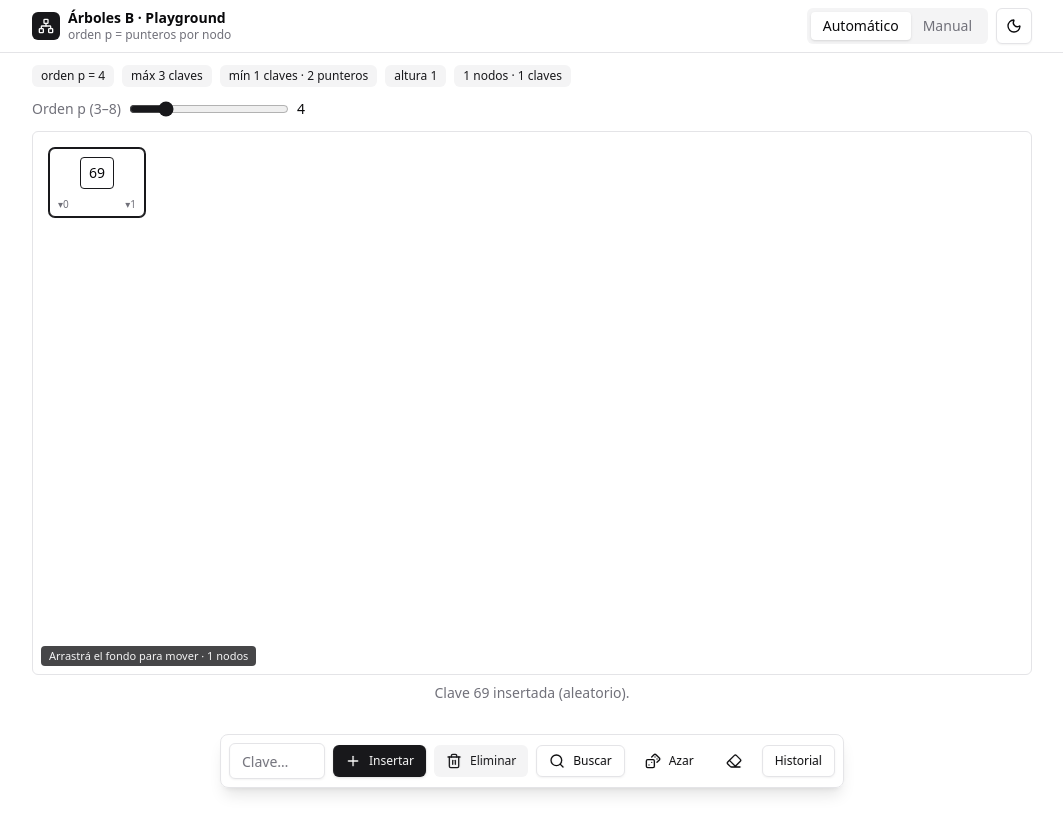
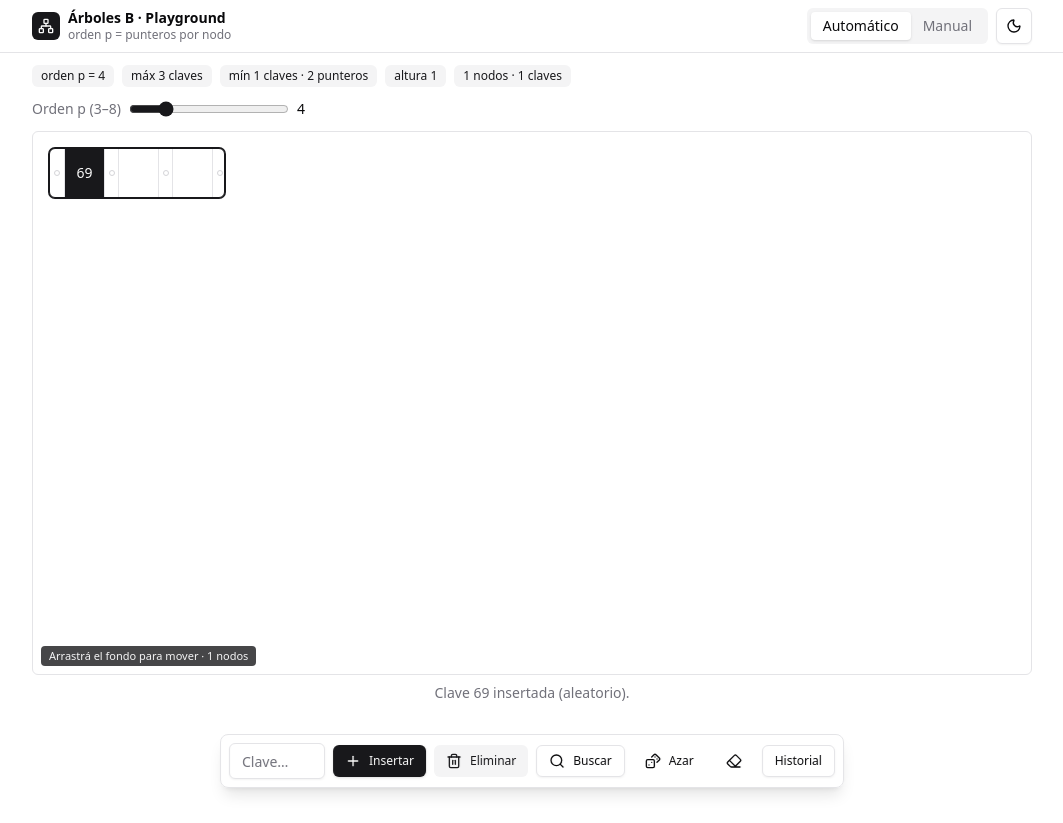
Before and after one commit to EmaSchiavoni/arboles-b, a React (Vite) app: page / in a window 1280 px wide. Both pictures are taken after a click on the button "Azar". Shown: the whole page, without its empty margins (108-1171 px from the left). Built offline with nearby package versions, Linux system fonts and the light colour scheme.

Commit message:
feat: mostrar siempre la tabla completa de claves y punteros

```diff
--- a/src/lib/layout.ts
+++ b/src/lib/layout.ts
@@ -15,7 +15,7 @@ export const NODE_H = 64;
 export const LEVEL_GAP = 90;
 export const SIBLING_GAP = 24;
 
-export function layoutTree(root: BNode | null): { nodes: PlacedNode[]; edges: { from: string; to: string; slot: number }[] } {
+export function layoutTree(root: BNode | null, nodeW: number = NODE_W): { nodes: PlacedNode[]; edges: { from: string; to: string; slot: number }[] } {
   if (!root) return { nodes: [], edges: [] };
   const nodes: PlacedNode[] = [];
   const edges: { from: string; to: string; slot: number }[] = [];
@@ -40,7 +40,7 @@ export function layoutTree(root: BNode | null): { nodes: PlacedNode[]; edges: {
     nodes.push({
       id: n.id,
       keys: [...n.keys],
-      x: ux * (NODE_W + SIBLING_GAP),
+      x: ux * (nodeW + SIBLING_GAP),
       y: depth * (NODE_H + LEVEL_GAP),
       depth,
     });
--- a/src/routes/PlayAuto.tsx
+++ b/src/routes/PlayAuto.tsx
@@ -5,7 +5,7 @@ import { Input } from '../components/ui/input';
 import { Badge } from '../components/ui/badge';
 import { Card, CardContent } from '../components/ui/card';
 import { BottomToolbar } from '../components/BottomToolbar';
-import { TreeCanvas, nodeWidth, NODE_HEIGHT } from '../components/TreeCanvas';
+import { TreeCanvas } from '../components/TreeCanvas';
 import { contains, countKeys, countNodes, createTree, deleteKey, height, insertKey, searchPath, type BTree } from '../lib/btree';
 import { layoutTree } from '../lib/layout';
 import { KEYS, load, save } from '../lib/storage';
@@ -18,6 +18,20 @@ interface HistItem {
 
 const MIN_P = 3;
 const MAX_P = 8;
+
+// Tabla completa siempre visible: p columnas de puntero (delgadas) + p-1
+// celdas de clave. Las celdas vacías se muestran como cajas vacías.
+const AUTO_PTR_W = 14;
+const AUTO_KEY_W = 40;
+const AUTO_H = 48;
+
+function autoTableWidth(p: number): number {
+  return p * AUTO_PTR_W + (p - 1) * AUTO_KEY_W;
+}
+
+function autoSlotX(x: number, slot: number): number {
+  return x + slot * (AUTO_PTR_W + AUTO_KEY_W) + AUTO_PTR_W / 2;
+}
 
 export function PlayAuto() {
   const [p, setP] = React.useState<number>(() => load<number>(KEYS.autoP, 4));
@@ -138,7 +152,8 @@ export function PlayAuto() {
     pushHistory(`orden p=${clamped} → reconstruido con ${keys.length} claves`);
   }
 
-  const layout = React.useMemo(() => layoutTree(tree.root), [tree.root]);
+  const layout = React.useMemo(() => layoutTree(tree.root, autoTableWidth(p)), [tree.root, p]);
+  const connected = React.useMemo(() => new Set(layout.edges.map((e) => `${e.from}:${e.slot}`)), [layout]);
   const stats = { h: height(tree.root), n: countNodes(tree.root), k: countKeys(tree.root) };
 
   return (
@@ -176,36 +191,52 @@ export function PlayAuto() {
           nodes={layout.nodes}
           edges={layout.edges}
           highlightIds={highlight}
-          renderNode={(n) => (
+          getNodeWidth={() => autoTableWidth(p)}
+          getSlotX={(n, slot) => autoSlotX(n.x, slot)}
+          nodeHeight={AUTO_H}
+          renderNode={(n) => {
+            const hot = highlight.has(n.id);
+            const cols: string[] = [];
+            for (let s = 0; s < p; s += 1) {
+              cols.push(`${AUTO_PTR_W}px`);
+              if (s < p - 1) cols.push(`${AUTO_KEY_W}px`);
+            }
+            return (
               <div
                 data-node
                 className={cn(
                   'rounded-md border bg-card shadow-sm',
-                highlight.has(n.id) ? 'border-zinc-900 ring-1 ring-zinc-900 dark:border-zinc-100 dark:ring-zinc-100' : 'border-border',
+                  hot ? 'border-zinc-900 ring-1 ring-zinc-900 dark:border-zinc-100 dark:ring-zinc-100' : 'border-border',
                 )}
-              style={{ minHeight: NODE_HEIGHT }}
               >
-              <div className="flex items-stretch justify-center gap-1 p-2">
-                {n.keys.map((k) => (
+                <div className="grid h-12 w-full" style={{ gridTemplateColumns: cols.join(' ') }}>
+                  {Array.from({ length: p }, (_, s) => (
+                    <span key={s} className="contents">
+                      <span className={cn('flex items-center justify-center', s > 0 && 'border-l border-border')}>
                         <span
-                    key={k}
+                          title={connected.has(`${n.id}:${s}`) ? `Puntero ${s} conectado` : `Puntero ${s} nulo`}
                           className={cn(
-                      'flex h-8 min-w-8 items-center justify-center rounded border px-2 text-sm font-medium',
-                      highlight.has(n.id) ? 'border-zinc-900 dark:border-zinc-100' : 'border-input',
+                            'size-1.5 rounded-full',
+                            connected.has(`${n.id}:${s}`) ? 'bg-zinc-700 dark:bg-zinc-300' : 'border border-zinc-300 dark:border-zinc-700',
                           )}
-                    style={{ minWidth: 32 }}
+                        />
+                      </span>
+                      {s < p - 1 && (
+                        <span
+                          className={cn(
+                            'flex items-center justify-center border-l border-border text-sm font-medium',
+                            hot && n.keys[s] !== undefined && 'bg-zinc-900 text-zinc-50 dark:bg-zinc-100 dark:text-zinc-900',
+                          )}
                         >
-                    {k}
+                          {n.keys[s] ?? ''}
+                        </span>
+                      )}
                     </span>
                   ))}
                 </div>
-              <div className="flex justify-between px-2 pb-1 text-[10px] text-muted-foreground">
-                {Array.from({ length: n.keys.length + 1 }).map((_, i) => (
-                  <span key={i}>▾{i}</span>
-                ))}
               </div>
-            </div>
-          )}
+            );
+          }}
         />
       )}
 
@@ -249,7 +280,6 @@ export function PlayAuto() {
       </BottomToolbar>
       {/* spacer para que la toolbar flotante no tape el canvas en mobile */}
       <div className="h-2" />
-      <span className="hidden">{nodeWidth(0)}</span>
     </div>
   );
 }
--- a/src/routes/PlayManual.tsx
+++ b/src/routes/PlayManual.tsx
@@ -13,23 +13,22 @@ import { cn } from '../lib/utils';
 const MIN_P = 3;
 const MAX_P = 8;
 
-// Tabla de una sola fila: columnas alternadas puntero (delgada) / clave.
-// Con k claves hay 2k+1 columnas (nodo lleno: 2p-1). La columna de puntero
-// solo aloja el inicio de la flecha; las claves van una al lado de otra.
+// Tabla completa siempre visible: p columnas de puntero (delgadas) + p-1
+// celdas de clave, una al lado de otra (nodo lleno: 2p-1 columnas). La columna
+// de puntero solo aloja el inicio de la flecha. Las celdas de clave vacías se
+// editan directo; solo los primeros |claves|+1 slots aceptan punteros.
 const SLOT_COL_W = 30;
 const KEY_COL_W = 64;
 
-function manualNodeWidth(keysCount: number): number {
-  return Math.max(150, (keysCount + 1) * SLOT_COL_W + keysCount * KEY_COL_W);
+function manualNodeWidth(p: number): number {
+  return Math.max(150, p * SLOT_COL_W + (p - 1) * KEY_COL_W);
 }
 
 // Coordenada x absoluta del centro de la columna del slot (para la flecha).
-function manualSlotX(n: ManualNode, slot: number): number {
-  const k = n.keys.length;
-  const w = manualNodeWidth(k);
-  if (k === 0) return n.x + w / 2;
-  const keyW = (w - (k + 1) * SLOT_COL_W) / k;
-  return n.x + slot * (SLOT_COL_W + keyW) + SLOT_COL_W / 2;
+function manualSlotX(x: number, p: number, slot: number): number {
+  const w = manualNodeWidth(p);
+  const keyW = (w - p * SLOT_COL_W) / (p - 1);
+  return x + slot * (SLOT_COL_W + keyW) + SLOT_COL_W / 2;
 }
 
 function uid(): string {
@@ -65,7 +64,6 @@ export function PlayManual() {
   });
   const [linking, setLinking] = React.useState<{ nodeId: string; slot: number } | null>(null);
   const [result, setResult] = React.useState<ValidationResult | null>(null);
-  const [newKey, setNewKey] = React.useState<Record<string, string>>({});
   const dragRef = React.useRef<{ id: string; dx: number; dy: number } | null>(null);
 
   const { nodes, rootId, p } = draft;
@@ -123,18 +121,24 @@ export function PlayManual() {
     update((d) => ({ ...d, rootId: id }));
   }
 
-  function addKey(id: string) {
-    const raw = (newKey[id] ?? '').trim();
-    const v = Number(raw);
-    if (raw === '' || !Number.isInteger(v)) return;
+  function addKey(id: string, raw: string) {
+    const v = Number(raw.trim());
+    if (raw.trim() === '' || !Number.isInteger(v)) return;
+    const n = nodes.find((x) => x.id === id);
+    if (!n || n.keys.includes(v) || n.keys.length >= p - 1) return;
     update((d) => {
-      const n = d.nodes.find((x) => x.id === id);
-      if (!n || n.keys.includes(v)) return d;
-      n.keys = [...n.keys, v];
-      n.slots = fixSlots(n.keys, n.slots);
+      const t = d.nodes.find((x) => x.id === id);
+      if (!t || t.keys.includes(v) || t.keys.length >= d.p - 1) return d;
+      t.keys = [...t.keys, v];
+      t.slots = fixSlots(t.keys, t.slots);
       return d;
     });
-    setNewKey((s) => ({ ...s, [id]: '' }));
+  }
+
+  // Lleva el foco a la primera celda de clave vacía del nodo.
+  function focusEmptyKey(id: string) {
+    const el = document.querySelector<HTMLInputElement>(`input[data-empty-cell="${id}"]`);
+    el?.focus();
   }
 
   function removeKey(id: string, index: number) {
@@ -255,16 +259,17 @@ export function PlayManual() {
           linking={!!linking}
           errorIds={errorIds}
           onBackgroundClick={() => setLinking(null)}
-          getNodeWidth={manualNodeWidth}
-          getSlotX={manualSlotX}
+          getNodeWidth={() => manualNodeWidth(p)}
+          getSlotX={(node, slot) => manualSlotX(node.x, p, slot)}
           renderNode={(n) => {
             const isRoot = n.id === rootId;
             const isTarget = !!linking && linking.nodeId !== n.id;
             const bad = errorIds.has(n.id);
+            const full = n.keys.length >= p - 1;
             const cols: string[] = [];
-            for (let s = 0; s <= n.keys.length; s += 1) {
+            for (let s = 0; s < p; s += 1) {
               cols.push(`${SLOT_COL_W}px`);
-              if (s < n.keys.length) cols.push('minmax(0,1fr)');
+              if (s < p - 1) cols.push('minmax(0,1fr)');
             }
             return (
               <div
@@ -285,23 +290,11 @@ export function PlayManual() {
                   onPointerUp={onNodePointerUp}
                 >
                   <GripVertical className="size-3.5 shrink-0" />
-                  {n.keys.length < p - 1 ? (
-                    <span className="flex min-w-0 flex-1 items-center gap-0.5">
-                      <Input
-                        value={newKey[n.id] ?? ''}
-                        onChange={(e) => setNewKey((s) => ({ ...s, [n.id]: e.target.value }))}
-                        onKeyDown={(e) => { if (e.key === 'Enter') addKey(n.id); }}
-                        inputMode="numeric"
-                        placeholder="+ clave"
-                        aria-label="Nueva clave"
-                        className="h-5 min-w-0 flex-1 px-1 text-center text-[11px]"
-                      />
-                      <button type="button" title="Agregar clave" onClick={() => addKey(n.id)} className="shrink-0 rounded p-0.5 hover:bg-zinc-100 dark:hover:bg-zinc-800">
+                  <span className="min-w-0 flex-1 truncate text-center text-[10px]">{isRoot ? 'raíz' : 'nodo'}</span>
+                  {!full && (
+                    <button type="button" title="Ir a la primera celda vacía" onClick={() => focusEmptyKey(n.id)} className="shrink-0 rounded p-0.5 hover:bg-zinc-100 dark:hover:bg-zinc-800">
                       <Plus className="size-3" />
                     </button>
-                    </span>
-                  ) : (
-                    <span className="min-w-0 flex-1 truncate text-center text-[10px]">{isRoot ? 'raíz' : `lleno (${p - 1})`}</span>
                   )}
                   {!isRoot && (
                     <button type="button" title="Marcar como raíz" onClick={() => setRoot(n.id)} className="shrink-0 rounded p-0.5 hover:bg-zinc-100 dark:hover:bg-zinc-800">
@@ -314,10 +307,15 @@ export function PlayManual() {
                 </div>
 
                 <div className="grid h-10 w-full" style={{ gridTemplateColumns: cols.join(' ') }}>
-                  {n.slots.map((s, slot) => (
+                  {Array.from({ length: p }, (_, slot) => {
+                    const live = slot <= n.keys.length; // slots existentes: |claves|+1
+                    const linked = live ? n.slots[slot] : null;
+                    return (
                       <span key={`cells-${slot}`} className="contents">
                         <span className={cn('flex items-center justify-center', slot > 0 && 'border-l border-border')}>
-                        {s ? (
+                          {!live ? (
+                            <span className="size-1.5 rounded-full border border-zinc-300 dark:border-zinc-700" title={`Puntero ${slot} (se habilita al agregar claves)`} />
+                          ) : linked ? (
                             <button
                               type="button"
                               title={`Quitar puntero ${slot}`}
@@ -342,7 +340,8 @@ export function PlayManual() {
                             </button>
                           )}
                         </span>
-                      {slot < n.keys.length && (
+                        {slot < p - 1 && (
+                          slot < n.keys.length ? (
                             <span className="group/key relative flex min-w-0 items-center border-l border-border">
                               <Input
                                 defaultValue={n.keys[slot]}
@@ -362,9 +361,30 @@ export function PlayManual() {
                                 <X className="size-3" />
                               </button>
                             </span>
+                          ) : (
+                            <span className="flex min-w-0 items-center border-l border-border">
+                              <Input
+                                key={`${n.id}-empty-${slot}`}
+                                data-empty-cell={n.id}
+                                inputMode="numeric"
+                                placeholder="·"
+                                aria-label={`Clave vacía ${slot + 1}`}
+                                className="h-8 min-w-0 flex-1 rounded-none border-0 bg-transparent px-0 text-center text-sm text-muted-foreground shadow-none placeholder:text-zinc-300 focus-visible:ring-0 dark:placeholder:text-zinc-700"
+                                onBlur={(e) => { addKey(n.id, e.target.value); e.target.value = ''; }}
+                                onKeyDown={(e) => {
+                                  if (e.key === 'Enter') {
+                                    addKey(n.id, (e.target as HTMLInputElement).value);
+                                    (e.target as HTMLInputElement).value = '';
+                                    (e.target as HTMLInputElement).blur();
+                                  }
+                                }}
+                              />
+                            </span>
+                          )
                         )}
                       </span>
-                  ))}
+                    );
+                  })}
                 </div>
 
                 {isTarget && (
```
Also changed, not shown: src/components/TreeCanvas.tsx (+6 -3 lines), 1 other file (tests, documents, lock files or other folders). Lines whose indentation alone changed are shown as unchanged.
